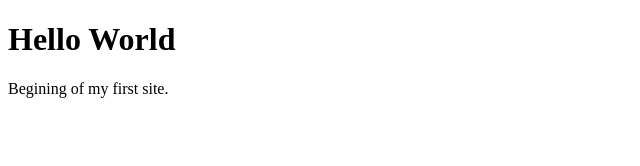
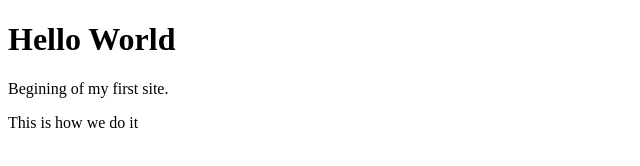
Before and after one commit to allenpell/allenpell.com, a plain HTML site: page index.html in a window 1280 px wide. Shown: the whole page, without its empty margins (0-640 px from the left). Drawn offline with Linux system fonts and the light colour scheme.

Commit message:
Text update

```diff
--- a/index.html
+++ b/index.html
@@ -4,6 +4,7 @@
 
 <h1>Hello World</h1>
 <p>Begining of my first site.</p>
+<p>This is how we do it</p>
 
 </body>
 </html>
```
